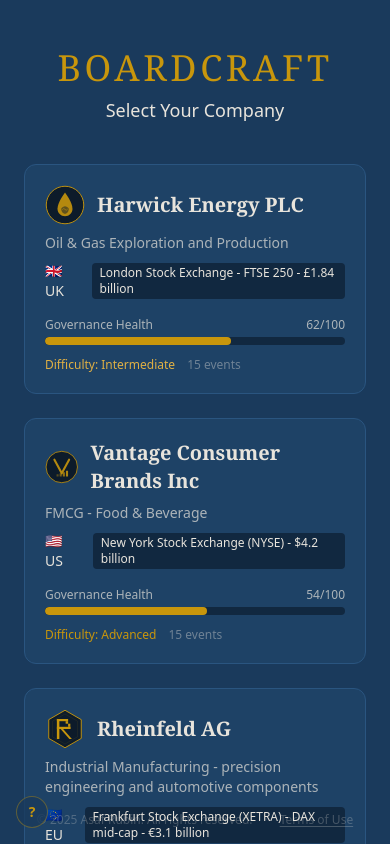
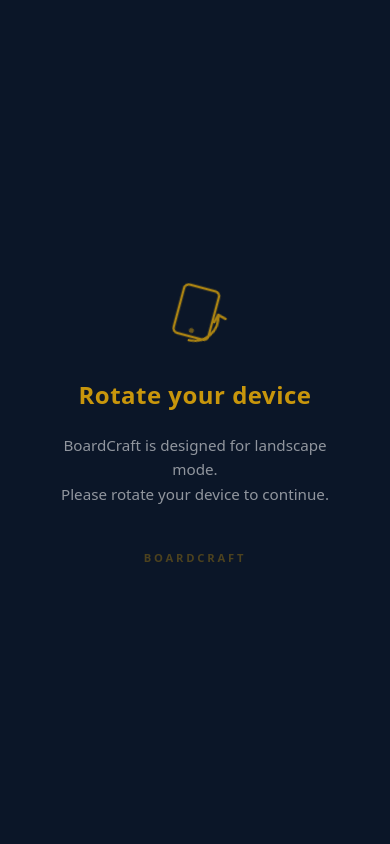
Before and after one commit to asafrubin00/boardcraft, a Next.js app: page /play in a window 390 px wide. Shown: the top 844 px of the page. Built offline with nearby package versions, Linux system fonts and the light colour scheme.

Commit message:
Extend rotate gate to cover portrait phones (not just tablets)
Co-Authored-By: Claude Sonnet 4.6 <noreply@anthropic.com>

```diff
--- a/src/components/TabletRotateGate.tsx
+++ b/src/components/TabletRotateGate.tsx
@@ -19,7 +19,7 @@ export default function TabletRotateGate({ children }: { children: React.ReactNo
     const check = () => {
       const w = window.innerWidth;
       const h = window.innerHeight;
-      setShow(h > w && w >= 600 && w <= 1023);
+      setShow(h > w && w <= 1023);
     };
 
     check();
@@ -66,7 +66,7 @@ export default function TabletRotateGate({ children }: { children: React.ReactNo
           </h1>
 
           <p style={{ color: 'rgba(255,255,255,0.55)', fontSize: '0.95rem', lineHeight: 1.6, maxWidth: 340, margin: 0 }}>
-            BoardCraft is designed for landscape mode on tablets.
+            BoardCraft is designed for landscape mode.
             <br />
             Please rotate your device to continue.
           </p>
```
